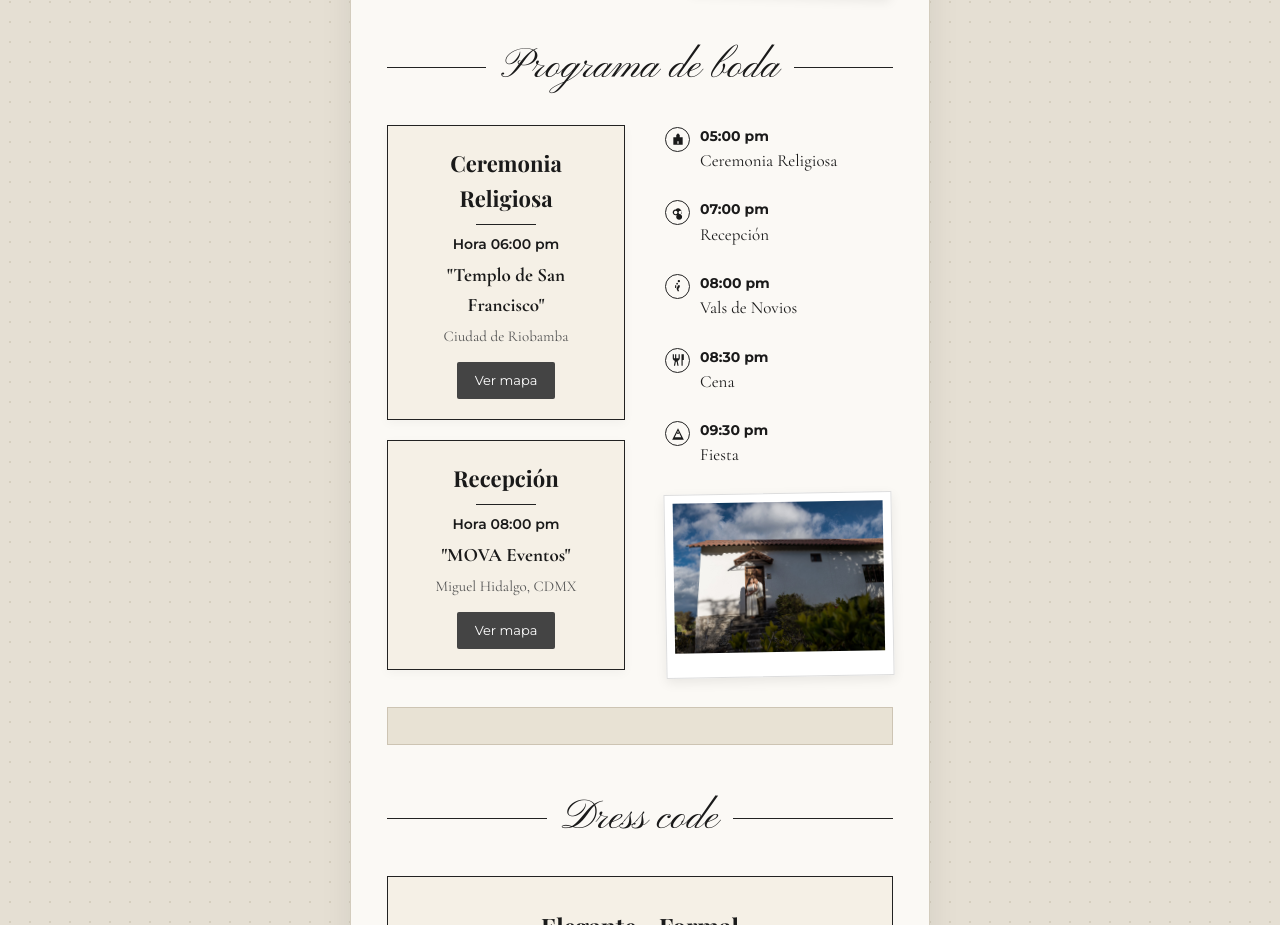
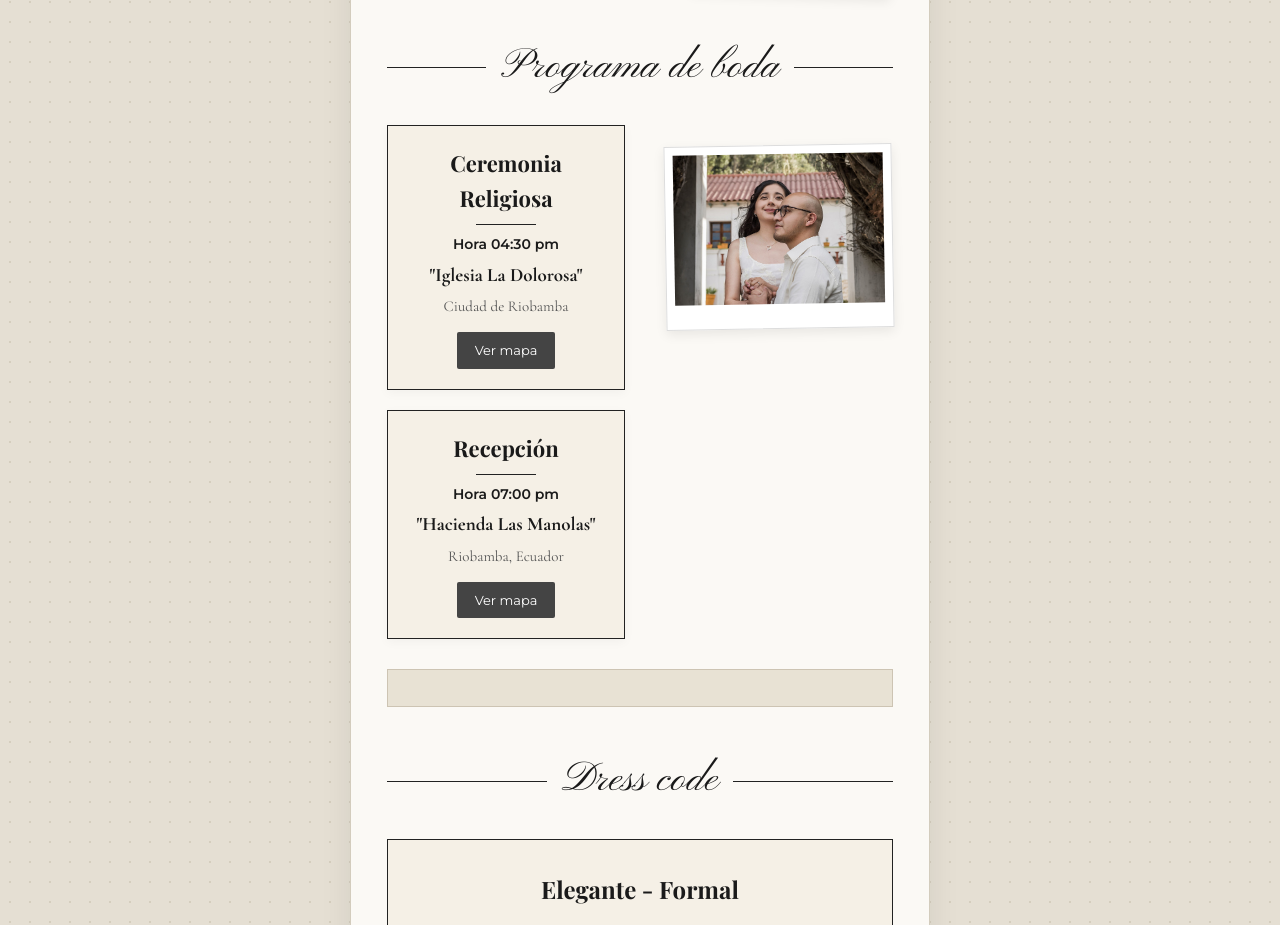
Before and after one commit to mponce1993/plantilla, a website built with Vite: page index.html in a window 1280 px wide. Shown: the part 1288-2213 px from the top of the page. Built offline with nearby package versions, Linux system fonts and the light colour scheme; a web font is replaced by a local one.

Commit message:
Borrar itinerario y colocar foto historia_3.jpg

```diff
--- a/index.html
+++ b/index.html
@@ -135,11 +135,8 @@
           </div>
         </div>
 
-        <!-- Timeline Column con Foto 5 integrada -->
+        <!-- Timeline Column con Foto integrada -->
         <div class="timeline-col">
-          <ul class="timeline-list no-line" id="timeline-container">
-            <!-- Dynamic items populated from JS -->
-          </ul>
 
           <!-- Foto 5 en el Itinerario -->
           <div class="itinerary-photo-box">
--- a/public/config.json
+++ b/public/config.json
@@ -24,21 +24,21 @@
   },
   "ceremonia": {
     "titulo": "Ceremonia Religiosa",
-    "hora": "Hora 06:00 pm",
-    "lugar": "\"Templo de San Francisco\"",
+    "hora": "Hora 04:30 pm",
+    "lugar": "\"Iglesia La Dolorosa\"",
     "ciudad": "Ciudad de Riobamba",
-    "mapaUrl": "https://maps.google.com/?q=Templo+de+San+Francisco+CDMX"
+    "mapaUrl": "https://share.google/926Hm5eUJFZj9MR5D"
   },
   "recepcion": {
     "titulo": "Recepción",
-    "hora": "Hora 08:00 pm",
-    "lugar": "\"MOVA Eventos\"",
-    "ciudad": "Miguel Hidalgo, CDMX",
-    "mapaUrl": "https://maps.google.com/?q=MOVA+Eventos+CDMX"
+    "hora": "Hora 07:00 pm",
+    "lugar": "\"Hacienda Las Manolas\"",
+    "ciudad": "Riobamba, Ecuador",
+    "mapaUrl": "https://www.google.com/travel/search?ts=CAESCgoCCAMKAggDEAAaHBIaEhQKBwjqDxAKGA0SBwjqDxAKGA4YATICEAAqBwoFOgNVU0Q&qs=CAEyFENnc0ltZmJQakxMT2lKVGhBUkFCOAhCCRGaDIr4nNdCpkIJEYP8-O6FmUto&utm_campaign=sharing&utm_medium=link_btn&utm_source=htls"
   },
   "itinerario": [
     {
-      "hora": "05:00 pm",
+      "hora": "04:30 pm",
       "titulo": "Ceremonia Religiosa",
       "icon": "church"
     },
@@ -48,19 +48,9 @@
       "icon": "rings"
     },
     {
-      "hora": "08:00 pm",
-      "titulo": "Vals de Novios",
-      "icon": "dance"
-    },
-    {
       "hora": "08:30 pm",
       "titulo": "Cena",
       "icon": "dinner"
-    },
-    {
-      "hora": "09:30 pm",
-      "titulo": "Fiesta",
-      "icon": "party"
     }
   ],
   "dressCode": {
@@ -80,7 +70,7 @@
     "portada": "./assets/portada_novios.jpg",
     "historia1": "./assets/historia_1.jpg",
     "historia2": "./assets/historia_2.jpg",
-    "itinerarioFoto": "./assets/historia_2.jpg",
+    "itinerarioFoto": "./assets/historia_3.jpg",
     "cuentaRegresiva": "./assets/cuenta_regresiva.jpg"
   }
 }
```
